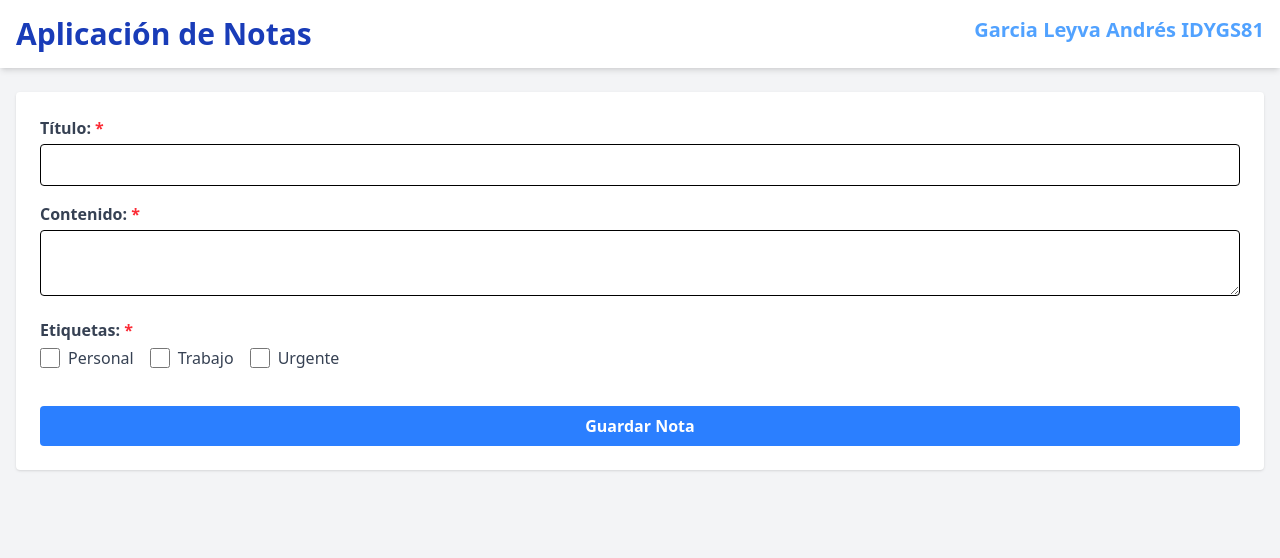
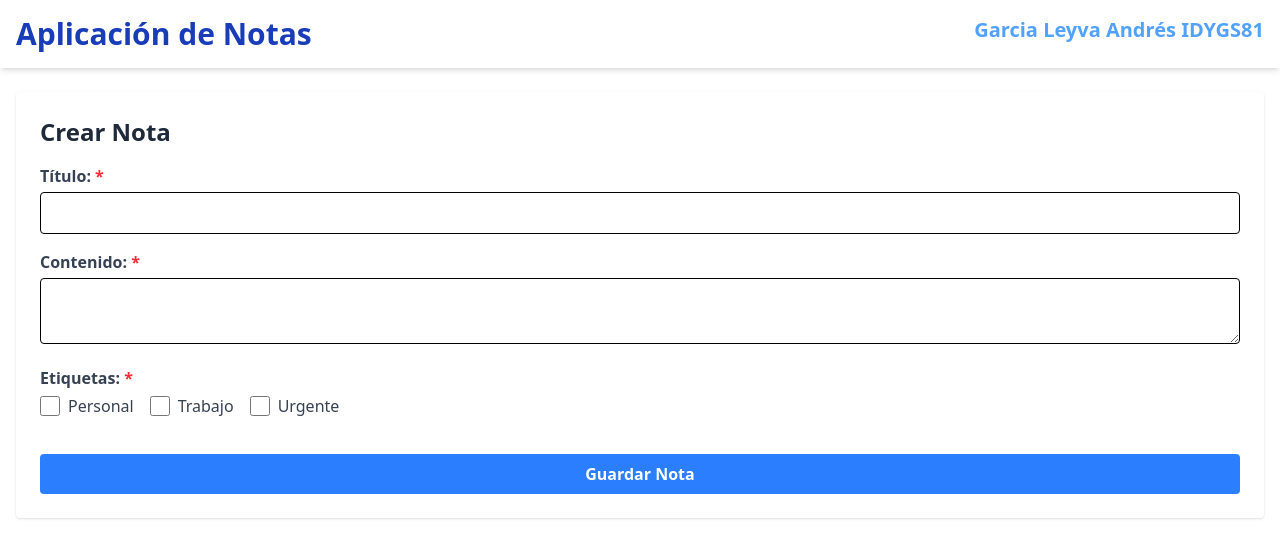
Before and after one commit to AndresGarciaLv/NoteApp, a Vue app: page /create in a window 1280 px wide. Shown: the top 558 px of the page. Built offline with nearby package versions, Linux system fonts and the light colour scheme; the HTML template or start-up script is replaced by a standard one.

Commit message:
Se agrega correcciones en diseño

```diff
--- a/src/App.vue
+++ b/src/App.vue
@@ -1,6 +1,6 @@
 <!-- src/App.vue -->
 <template>
-  <div id="app" class="min-h-screen bg-gray-100">
+  <div id="app" class="min-h-screen bg-white">
     <header class="bg-white shadow-md py-4">
       <div class="flex justify-between container mx-auto px-4">
         <router-link to="/">
--- a/src/components/NoteCard.vue
+++ b/src/components/NoteCard.vue
@@ -1,7 +1,7 @@
 <!-- src/components/NoteCard.vue -->
 <template>
-  <div class="bg-white shadow rounded p-4 mb-4">
-    <div class="mb-2 border-b pb-2">
+  <div class="bg-white shadow rounded p-4 mb-4 border border-gray-200">
+    <div class="mb-2 border-b border-gray-200 pb-2">
       <slot name="header"></slot>
     </div>
     <div class="mb-2">
--- a/src/components/NoteForm.vue
+++ b/src/components/NoteForm.vue
@@ -1,6 +1,7 @@
 <!-- src/components/NoteForm.vue -->
 <template>
   <form @submit.prevent="handleSubmit" class="bg-white shadow rounded p-6 mb-6">
+    <h2 class="text-2xl font-bold text-gray-800 mb-4">Crear Nota</h2>
     <div class="mb-4">
       <label for="title" class="block text-gray-700 font-semibold mb-1">
         Título: <span class="text-red-500">*</span>
@@ -57,7 +58,7 @@
 </template>
 
 <script lang="ts" setup>
-import { useNoteForm } from '../composables/useNoteForm'
+import { useNoteForm } from '@/composables/useNoteForm'
 
 const {
   title,
--- a/src/components/NoteList.vue
+++ b/src/components/NoteList.vue
@@ -49,7 +49,7 @@
         </div>
 
         <!-- Botones de Limpieza -->
-        <div class="flex flex-col sm:flex-row gap-2">
+        <div class="flex flex-col sm:flex-row gap-2 mt-5">
           <!-- Se muestra solo si NO se está filtrando por tag -->
           <button
             v-if="!selectedTag"
@@ -119,7 +119,7 @@
 
 <script lang="ts" setup>
 import NoteCard from './NoteCard.vue'
-import { useNoteList } from '../composables/useNoteList'
+import { useNoteList } from '@/composables/useNoteList'
 
 const {
   noteStore,
--- a/src/views/HomeView.vue
+++ /dev/null
@@ -1,9 +0,0 @@
-<template>
-  <NoteForm />
-  <NoteList />
-</template>
-
-<script setup lang="ts">
-import NoteForm from '@/components/NoteForm.vue'
-import NoteList from '@/components/NoteList.vue'
-</script>
```
Also changed, not shown: src/router/index.ts (+4 -4 lines).
